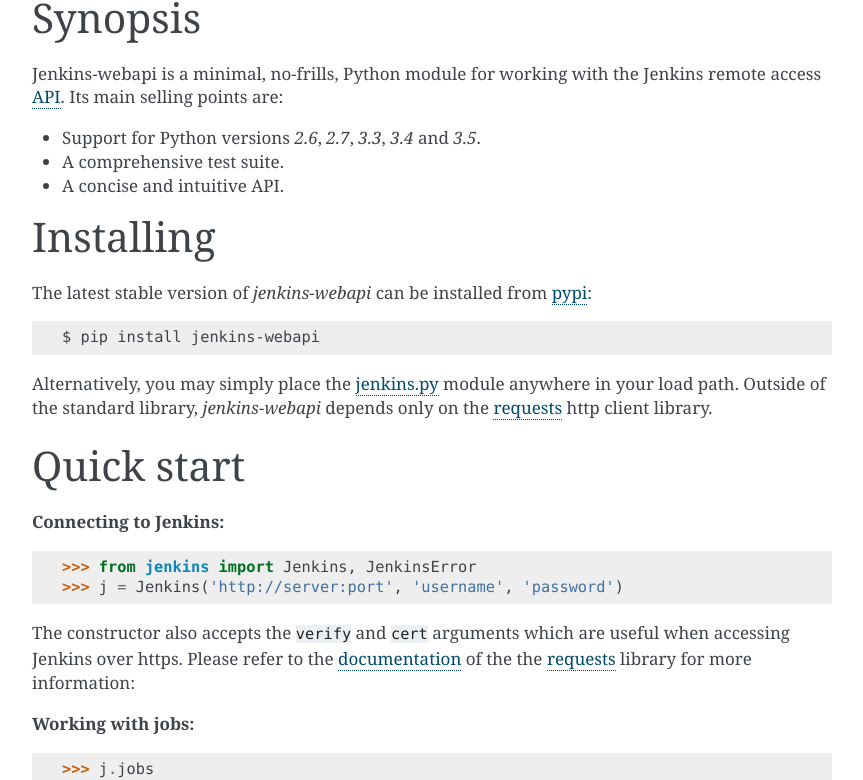
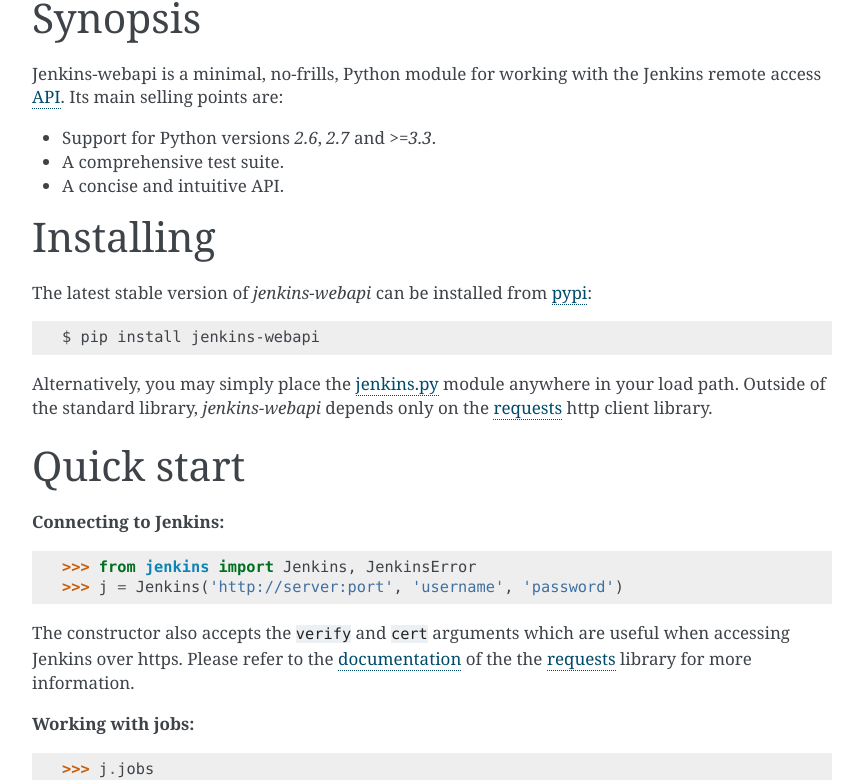
Before and after one commit to gvalkov/jenkins-webapi, a Sphinx documentation site: the page built from docs/index.rst, in a window 1280 px wide and 1400 px high. Shown: the part 329-1109 px from the top of the window, without its empty margins (168-1031 px from the left). Built offline with Sphinx 7.4.7, drawn with Linux system fonts in a browser that asks for light colours; some of the changed text lies outside the part shown.

Commit message:
Typos, license year bump and minor doc change

```diff
--- a/docs/conf.py
+++ b/docs/conf.py
@@ -11,7 +11,7 @@
 master_doc = 'index'
 
 project = u'jenkins-webapi'
-copyright = u'2013-2016, Georgi Valkov'
+copyright = u'2013-2017, Georgi Valkov'
 
 release = '0.5.3'
 version = release
--- a/docs/index.rst
+++ b/docs/index.rst
@@ -9,7 +9,7 @@
 Jenkins-webapi is a minimal, no-frills, Python module for working with the
 Jenkins remote access API_. Its main selling points are:
 
-* Support for Python versions *2.6*, *2.7*, *3.3*, *3.4* and *3.5*.
+* Support for Python versions *2.6*, *2.7* and *>=3.3*.
 * A comprehensive test suite.
 * A concise and intuitive API.
 
@@ -41,7 +41,7 @@
 
 The constructor also accepts the ``verify`` and ``cert`` arguments which are
 useful when accessing Jenkins over https. Please refer to the documentation_ of
-the the requests_ library for more information:
+the the requests_ library for more information.
 
 **Working with jobs:**
 
```
Also changed, not shown: 1 other file.
